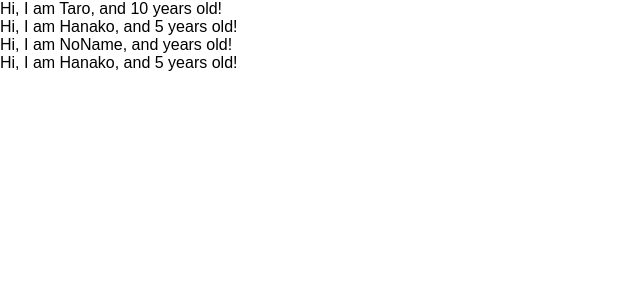
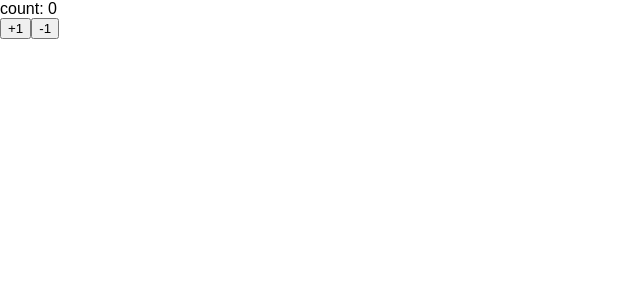
Before and after one commit to katsu105/udemy-react-redux-crud-application2, a React (Create React App) app: page / in a window 1280 px wide. Shown: the top 300 px of the page, without its empty margins (0-640 px from the left). Built offline with nearby package versions, Linux system fonts and the light colour scheme.

Commit message:
learn state and setState

```diff
--- a/src/App.js
+++ b/src/App.js
@@ -1,31 +1,30 @@
-import React from 'react';
-import PropTypes from 'prop-types'
+import React, { Component } from 'react';
 
-const App = () => {
-  const profiles = [
-    { name: "Taro", age: 10 },
-    { name: "Hanako", age: 5 },
-    { name: "NoName" }
- ]
+const App = () => ( <Counter></Counter> )
+
+class Counter extends Component {
+  constructor(props) {
+    super(props)
+    this.state = { count: 0 }
+  }
+
+  handlePlusbutton = () => {
+    this.setState({ count: this.state.count + 1 })
+  }
+
+  handleMinusbutton = () => {
+    this.setState({ count: this.state.count - 1 })
+  }
+
+render () {
   return (
-  <div>
-    {
-      profiles.map((profile, index) => {
-        return <User name={profile.name} age={profile.age} key={index} />
-      })
-    }
-    <User name={"Hanako"} age={5}/>
-  </div>
-  )
+      <React.Fragment>
+        <div>count: { this.state.count }</div>
+        <button onClick={this.handlePlusbutton}>+1</button>
+        <button onClick={this.handleMinusbutton}>-1</button>
+      </React.Fragment>
+    )
+  }
 }
 
-const User = (props) => {
-return <div>Hi, I am {props.name}, and {props.age} years old!</div>
-}
-
-User.propTypes = {
-  age: PropTypes.nunber
-}
-
-
 export default App;
```
